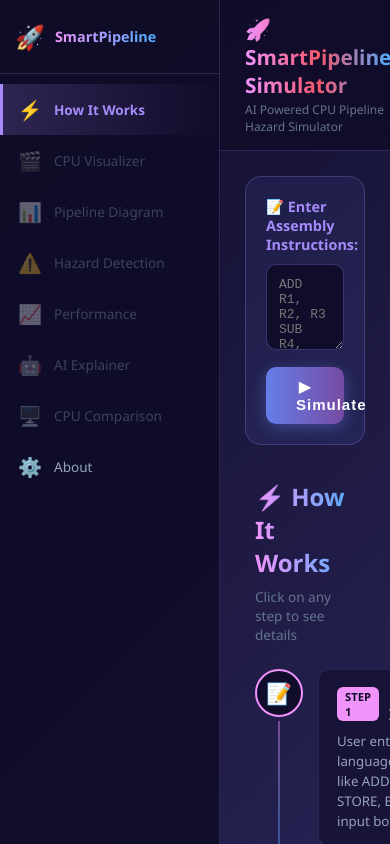
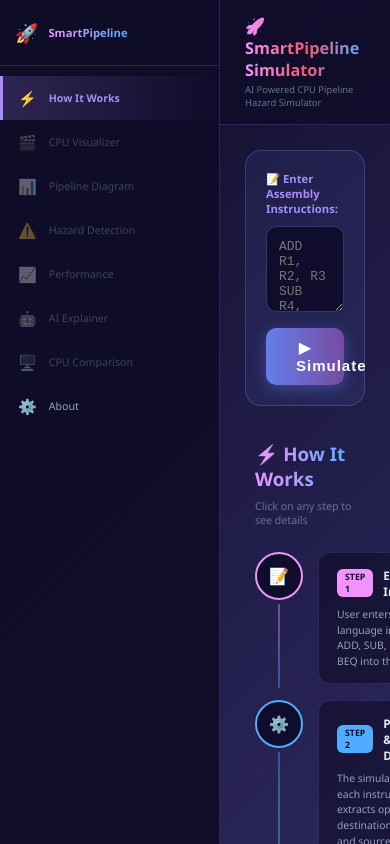
Before and after one commit to hussain-ops18/-smart-pipeline-simulator, a React (Create React App) app: page / in a window 390 px wide. Shown: the top 844 px of the page. Built offline with nearby package versions, Linux system fonts and the light colour scheme.

Commit message:
Make entire UI mobile responsive

```diff
--- a/src/App.css
+++ b/src/App.css
@@ -2,6 +2,10 @@
   margin: 0;
   padding: 0;
   box-sizing: border-box;
+}
+
+html {
+  font-size: 16px;
 }
 
 body {
@@ -10,8 +14,22 @@
   font-family: 'Segoe UI', sans-serif;
 }
 
+html, body, #root {
+  max-width: 100vw;
+  overflow-x: hidden;
+}
+
+* {
+  -webkit-tap-highlight-color: transparent;
+}
+
+img, svg {
+  max-width: 100%;
+}
+
 ::-webkit-scrollbar {
   width: 8px;
+  height: 8px;
 }
 
 ::-webkit-scrollbar-track {
@@ -22,3 +40,24 @@
   background: linear-gradient(#e96c6c, #6c63ff);
   border-radius: 10px;
 }
+
+/* 📱 Tablet & below */
+@media (max-width: 768px) {
+  html {
+    font-size: 14px;
+  }
+}
+
+/* 📱 Mobile phones */
+@media (max-width: 480px) {
+  html {
+    font-size: 12.5px;
+  }
+}
+
+/* 📱 Very small phones */
+@media (max-width: 360px) {
+  html {
+    font-size: 11.5px;
+  }
+}
```
